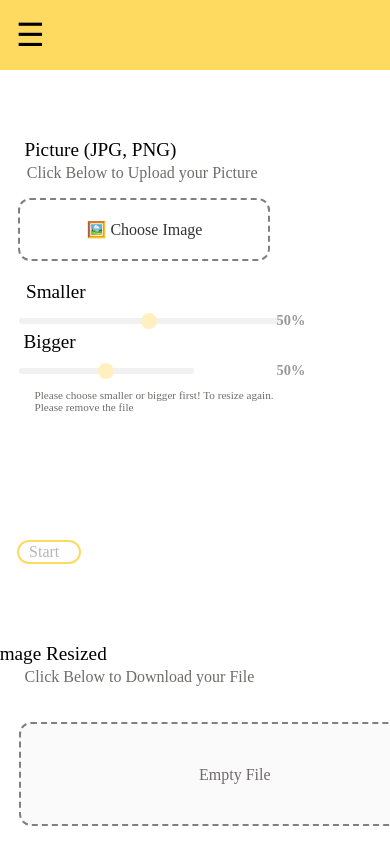
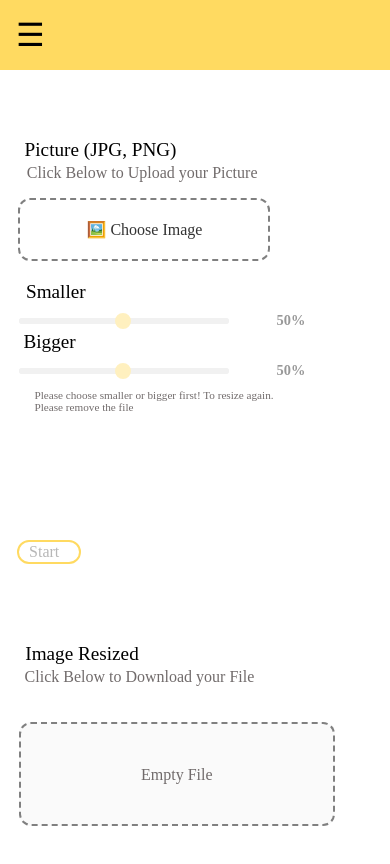
Before and after one commit to Zidri/YellowCard, a React (Create React App) app: page /image-resizer in a window 390 px wide. Shown: the top 864 px of the page. Built offline with nearby package versions, Linux system fonts and the light colour scheme.

Commit message:
changes in mobile19

```diff
--- a/src/styles/Resizer.css
+++ b/src/styles/Resizer.css
@@ -577,18 +577,18 @@ display: none;
   max-width: 50% !important;
 }
 .download-box2{
-    width: 75% !important;
-  max-width: 75% !important;
+    width: 50% !important;
+  max-width: 50% !important;
 }
 .slider {
    touch-action: none;
-   width: 75% !important;
-  max-width: 75% !important;
+   width: 60% !important;
+  max-width: 60% !important;
 }
 .slider1 {
    touch-action: none;
-   width: 50% !important;
-  max-width: 50% !important;
+   width: 60% !important;
+  max-width: 60% !important;
 }
 .slider-value {
   position: relative;
@@ -604,7 +604,7 @@ display: none;
   right: 34%
 }
 .resizerhead3 {
-  left: -14rem;
+  left: -12rem;
 }
 .resizerhead2 {
   right: 24%
```
